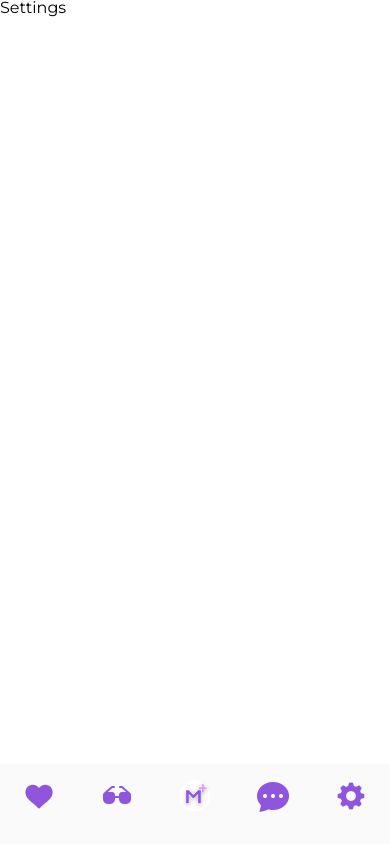
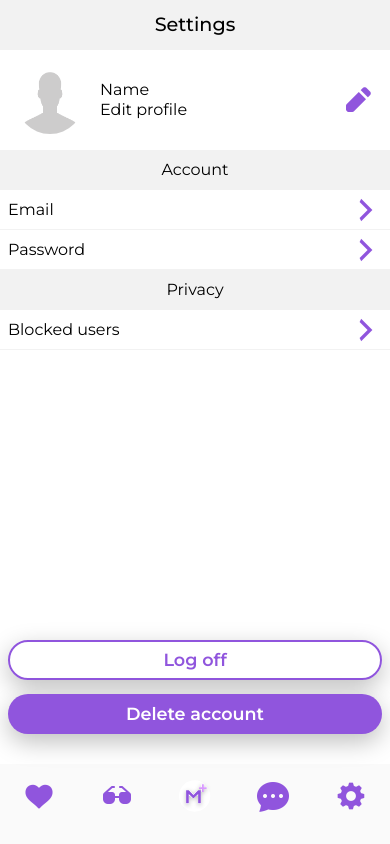
Before and after one commit to axel-lgt/meeet-react-js, a React (Create React App) app: page /settings in a window 390 px wide. Built offline with nearby package versions, Linux system fonts and the light colour scheme.

Commit message:
static settings mobile-first view

```diff
--- a/src/components/App/App.scss
+++ b/src/components/App/App.scss
@@ -12,7 +12,6 @@ body {
     font-weight: 400;
     display: flex;
     width: 100%;
-    overflow-x: hidden;
   }
 
   em {
@@ -167,7 +166,6 @@ body {
     .landing-page-container {
       width: 100vw;
 
-
       .header-banner {
         background: none;
         width: 100%;
--- a/src/components/Settings/Settings.js
+++ b/src/components/Settings/Settings.js
@@ -1,10 +1,56 @@
+import './Settings.scss';
 
-import './Settings.scss';
+import imgplaceholder from '../../assets/profilecell/avatar-placeholder.png';
+import edit from '../../assets/navbar/editprofile.png';
+import rightarrow from '../../assets/right-arrow.png';
 
 const Settings = () => {
 
     return (
-        <h1>Settings</h1>
+        <div className="settings-block">
+            <div className="settings-container">
+                <div className="settings-container header-tab">
+                    <h2>Settings</h2>
+                </div>
+                <div className="settings-container profile-tab">
+                    <img src={imgplaceholder} alt="Your profile picture" />
+                    <div className="settings-container profile-tab name-edit-profile-group">
+                        <h3>Name</h3>
+                        <h3>Edit profile</h3>
+                    </div>
+                    <img className="edit-icon" src={edit} alt="Edit profile" />
+                </div>
+                <div className="movable">
+                    <div className="settings-container account-tab">
+                        <div className="settings-container account-tab header">
+                            <h3>Account</h3>
+                        </div>
+                        <div className="settings-container account-tab email">
+                            <h3>Email</h3>
+                            <img src={rightarrow} alt="Go to email settings" />
+                        </div>
+                        <div className="settings-container account-tab password">
+                            <h3>Password</h3>
+                            <img src={rightarrow} alt="Go to password settings" />
+                        </div>
+                    </div>
+                    <div className="settings-container privacy-tab">
+                        <div className="settings-container privacy-tab header">
+                            <h3>Privacy</h3>
+                        </div>
+                        <div className="settings-container privacy-tab blocked-users">
+                            <h3>Blocked users</h3>
+                            <img src={rightarrow} alt="Go to blocked users settings" />
+                        </div>
+                    </div>
+
+                    <div className="settings-container logoff-delete-group">
+                        <button className="log-off-btn">Log off</button>
+                        <button className="delete-account-btn">Delete account</button>
+                    </div>
+                </div>
+            </div>
+        </div>
     )
 };
 
--- a/src/components/Settings/Settings.scss
+++ b/src/components/Settings/Settings.scss
@@ -0,0 +1,146 @@
+@use 'src/styles/reset';
+@use 'src/styles/vars';
+@import url('https://fonts.googleapis.com/css2?family=Montserrat:wght@400;500;600;700&display=swap');
+
+body {
+  // font-family: -apple-system, BlinkMacSystemFont, 'Segoe UI', 'Roboto', 'Oxygen',
+  //   'Ubuntu', 'Cantarell', 'Fira Sans', 'Droid Sans', 'Helvetica Neue',
+  //   sans-serif;
+  // -webkit-font-smoothing: antialiased;
+  // -moz-osx-font-smoothing: grayscale;
+  font-family: 'Montserrat', 'Arial';
+  font-weight: 400;
+  display: flex;
+  width: 100%;
+}
+
+.settings-container {
+    display: flex;
+    flex-direction: column;
+    width: 100vw;
+    max-width: 100%;
+
+    h2 {
+        font-size: 1.2em;
+        font-weight: 500;
+    }
+
+    & .header-tab {
+        flex-direction: row;
+        width: 100%;
+        height: 50px;
+        background: vars.$headerTabColor;
+        justify-content: center;
+        align-items: center;
+        text-align: center;
+    }
+
+    & .profile-tab {
+        width: 100%;
+        flex-direction: row;
+        padding: 1em;
+
+        img {
+            border-radius: 50%;
+            width: 68px;
+            height: 68px;
+        }
+
+        & .name-edit-profile-group {
+            flex-direction: column;
+            justify-content: space-between;
+        }
+
+        .edit-icon {
+            width: 32px;
+            height: 32px;
+            align-self: center;
+        }
+    }
+
+    & .account-tab {
+
+        img {
+            width: 32px;
+            height: 32px;
+        }
+        .header {
+            width: 100%;
+            height: 40px;
+            background: vars.$headerTabColor;
+            justify-content: center;
+            align-items: center;
+        }
+
+        .email {
+            flex-direction: row;
+            width: 100%;
+            height: 40px;
+            padding: 0 0.5em;
+            justify-content: space-between;
+            align-items: center;
+            border-bottom: 1px solid vars.$headerTabColor;
+        }
+
+        .password {
+            flex-direction: row;
+            width: 100%;
+            height: 40px;
+            padding: 0 0.5em;
+            justify-content: space-between;
+            align-items: center;
+            border-bottom: 1px solid vars.$headerTabColor;
+        }
+    }
+
+    & .privacy-tab {
+
+        img {
+            width: 32px;
+            height: 32px;
+        }
+        .header {
+            width: 100%;
+            height: 40px;
+            background: vars.$headerTabColor;
+            justify-content: center;
+            align-items: center;
+        }
+
+        .blocked-users {
+            flex-direction: row;
+            width: 100%;
+            height: 40px;
+            padding: 0 0.5em;
+            justify-content: space-between;
+            align-items: center;
+            border-bottom: 1px solid vars.$headerTabColor;
+        }
+    }
+
+    & .logoff-delete-group {
+        position: absolute;
+        bottom: 6em;
+        padding: 0 0.5em;
+
+        button {
+            font-family: 'Montserrat', 'Arial';
+            width: 100%;
+            height: 40px;
+            border-radius: 30px;
+            border: none;
+            background-color: vars.$buttonColor;
+            font-weight: 600;
+            font-size: 1.1em;
+            color: white;
+            box-shadow: 0px 8px 24px rgba(0, 0, 0, 0.25);
+            margin-bottom: 0.8em;
+          }
+
+        .log-off-btn {
+            color: vars.$buttonColor;
+            background: transparent;
+            border: 2px solid vars.$buttonColor;
+        }
+    }
+}
```
